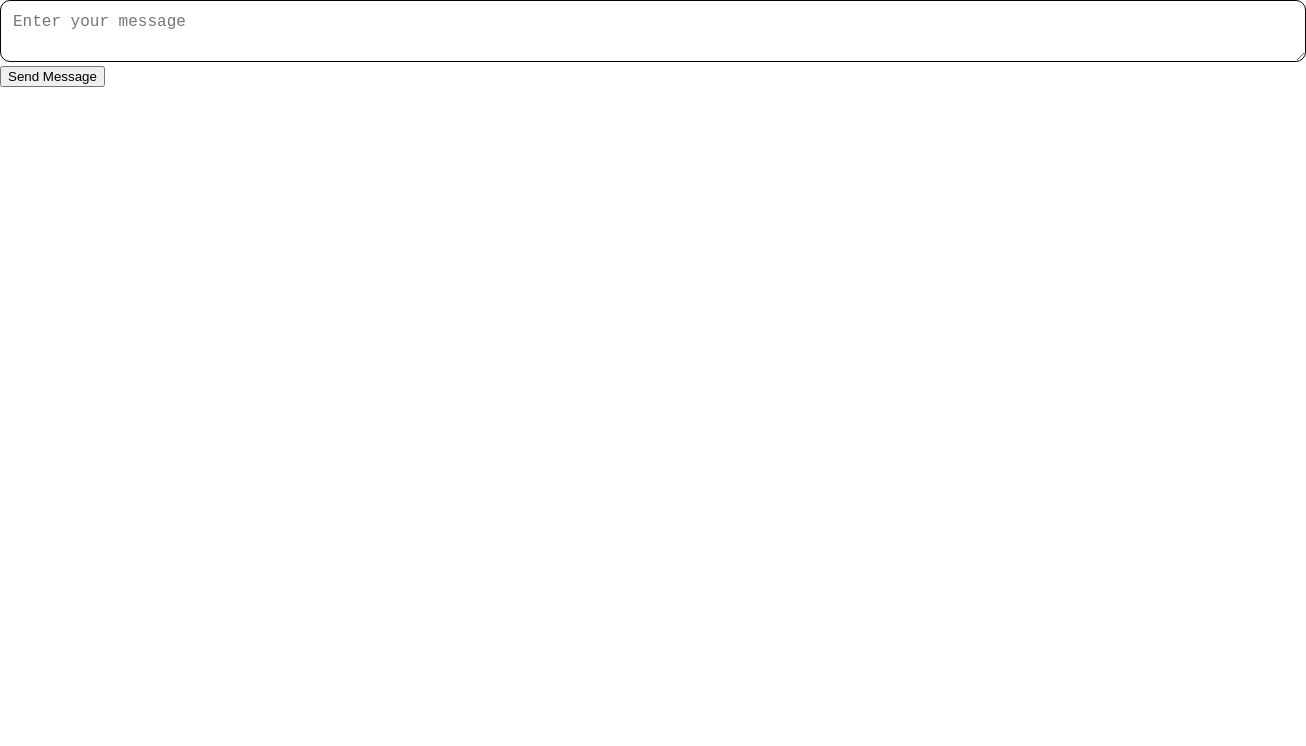
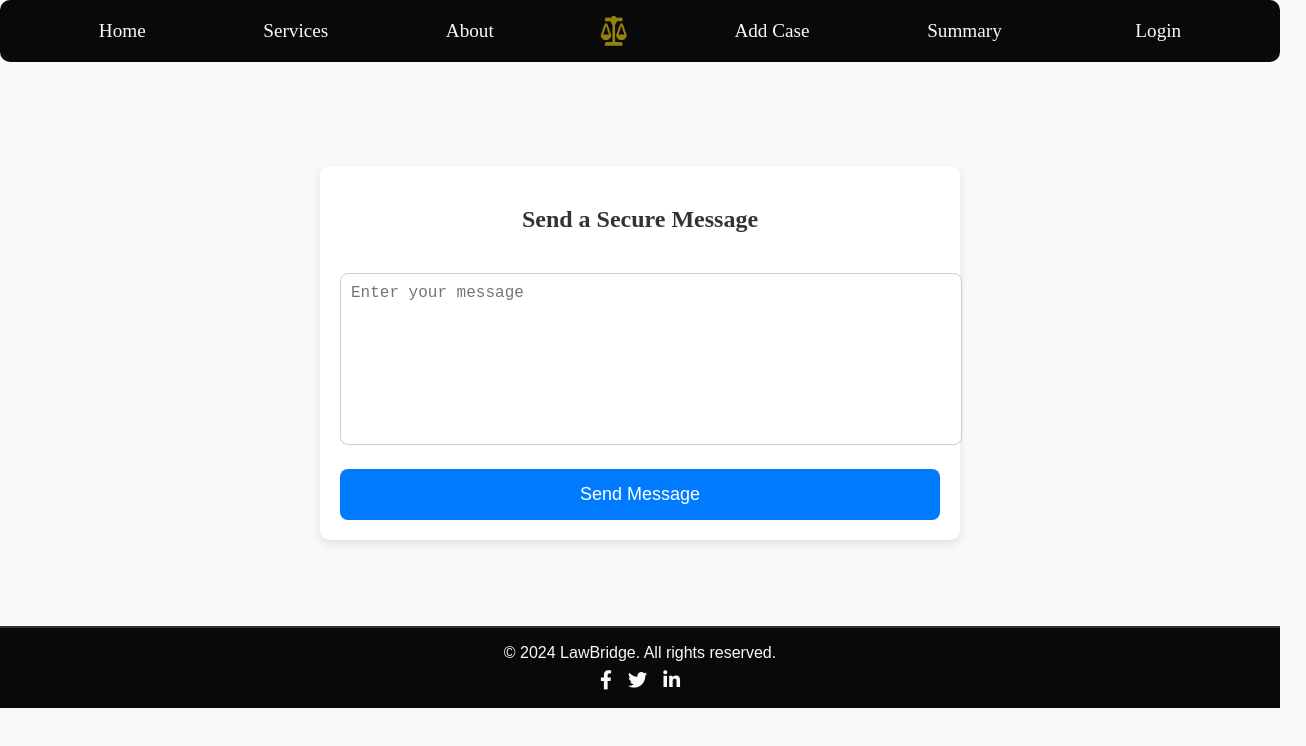
Before and after one commit to ThisaraAriyawansha/LawBridge, a React (Create React App) app: page /sendMessage in a window 1280 px wide. Shown: the top 746 px of the page, 1306 px wide, since content can reach past the window. Built offline with nearby package versions, Linux system fonts and the light colour scheme.

Commit message:
update message function

```diff
--- /dev/null
+++ b/src/components/SendMessage.css
@@ -0,0 +1,80 @@
+/* SendMessage.css */
+
+body {
+    font-family: 'Arial', sans-serif;
+    background-color: #f9f9f9;
+    margin: 0;
+    padding: 0;
+  }
+
+  .message-container {
+    max-width: 600px;
+    margin: 50px auto;
+    padding: 20px;
+    background-color: #fff;
+    border-radius: 10px;
+    box-shadow: 0 4px 8px rgba(0, 0, 0, 0.1);
+    animation: fadeIn 1s ease-in-out;
+  }
+
+  .message-title {
+    text-align: center;
+    color: #333;
+    font-family: 'Times New Roman', Times, serif;
+  }
+
+  .message-textarea {
+    width: 100%;
+    height: 150px;
+    margin-top: 20px;
+    padding: 10px;
+    border-radius: 8px;
+    border: 1px solid #ccc;
+    font-size: 16px;
+    resize: none;
+    transition: border-color 0.3s;
+  }
+
+  .message-textarea:focus {
+    border-color: #007bff;
+    outline: none;
+  }
+
+  .message-button {
+    display: block;
+    width: 100%;
+    padding: 15px;
+    margin-top: 20px;
+    background-color: #007bff;
+    color: #fff;
+    border: none;
+    border-radius: 8px;
+    font-size: 18px;
+    cursor: pointer;
+    transition: background-color 0.3s, transform 0.3s;
+  }
+
+  .message-button:hover {
+    background-color: #0056b3;
+    transform: translateY(-2px);
+  }
+
+  .sent-message {
+    margin-top: 20px;
+    padding: 10px;
+    background-color: #d4edda;
+    border: 1px solid #c3e6cb;
+    border-radius: 8px;
+    color: #155724;
+    text-align: center;
+    animation: fadeIn 1s ease-in-out;
+  }
+
+  @keyframes fadeIn {
+    from {
+      opacity: 0;
+    }
+    to {
+      opacity: 1;
+    }
+  }
--- a/src/components/SendMessage.js
+++ b/src/components/SendMessage.js
@@ -1,5 +1,8 @@
 import React, { useState, useEffect } from 'react';
 import axios from 'axios';
+import Navbar from './Navbar';
+import Footer from './Footer';
+import './SendMessage.css'; // Import your custom styles
 
 const SendMessage = () => {
   const [message, setMessage] = useState('');
@@ -54,9 +57,19 @@ const SendMessage = () => {
 
   return (
     <div>
-      <textarea value={message} onChange={(e) => setMessage(e.target.value)} placeholder="Enter your message" />
-      <button onClick={sendMessage}>Send Message</button>
-      {sentMessage && <div>Sent Message: {sentMessage}</div>}
+      <Navbar/><br></br><br></br><br></br>
+      <div className="message-container">
+        <h2 className="message-title">Send a Secure Message</h2>
+        <textarea
+          value={message}
+          onChange={(e) => setMessage(e.target.value)}
+          placeholder="Enter your message"
+          className="message-textarea"
+        />
+        <button onClick={sendMessage} className="message-button">Send Message</button>
+        {sentMessage && <div className="sent-message">Sent Message: {sentMessage}</div>}
+      </div><br></br><br></br>
+      <Footer/>
     </div>
   );
 };
```
